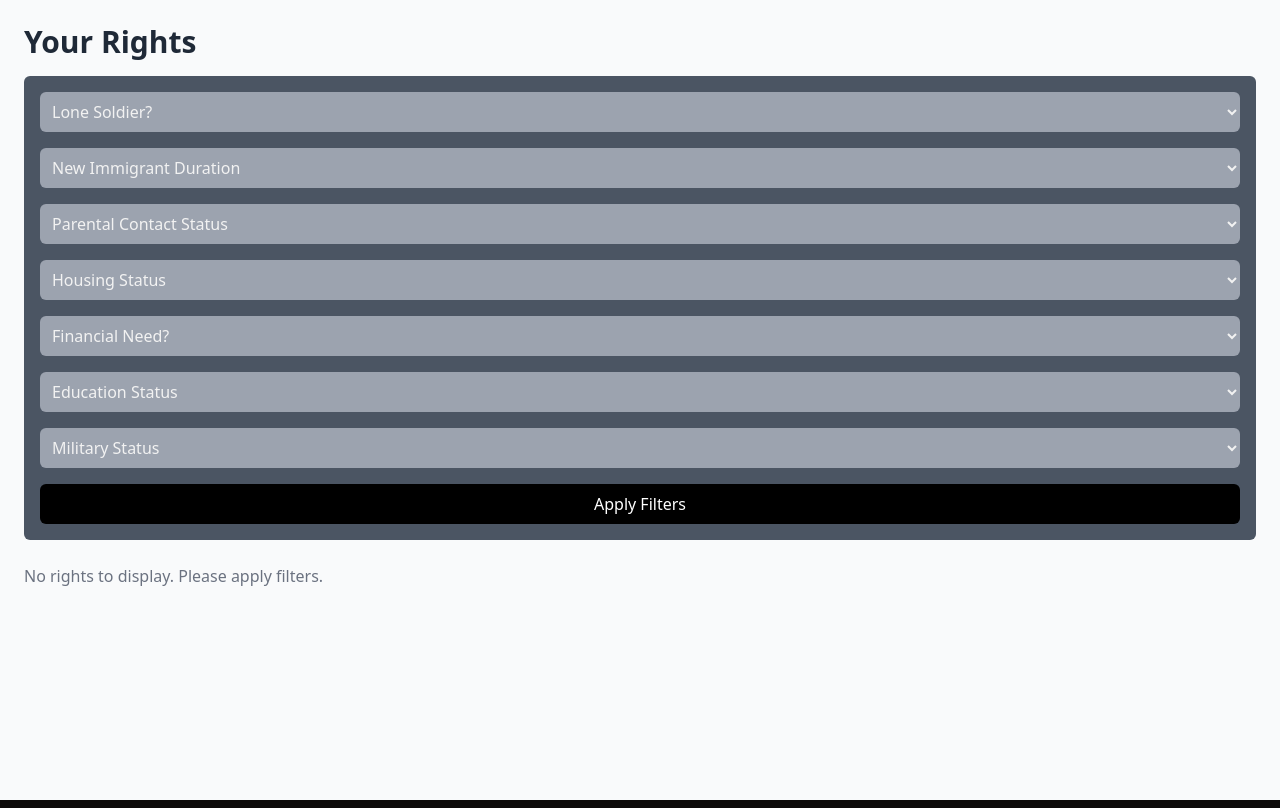
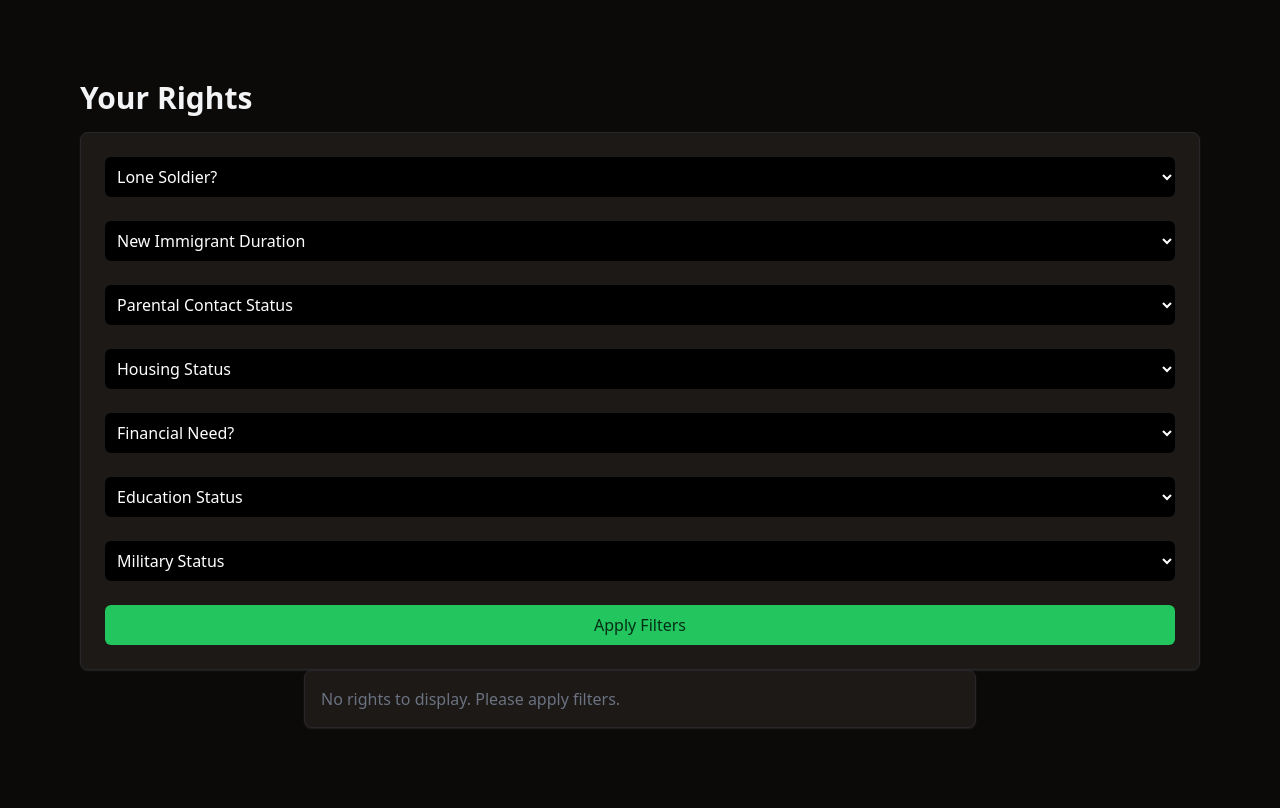
Before and after one commit to liavbenshimon/lone-soldier, a React (Vite) app in the folder frontend-app/: page /rights in a window 1280 px wide. Built offline with nearby package versions, Linux system fonts and the light colour scheme.

Commit message:
commiting

```diff
--- a/frontend-app/src/components/RightsCard.tsx
+++ b/frontend-app/src/components/RightsCard.tsx
@@ -10,7 +10,8 @@ interface RightsCardProps {
 
 const RightsCard: React.FC<RightsCardProps> = ({ title, description, contact }) => {
   return (
-    <Card className="p-4 shadow-md bg-gray-900 text-white">
+    // useless
+    <Card className="p-2 shadow-md bg-gray-200 text-white">
       <Accordion type="single" collapsible>
         <AccordionItem value="item-1">
           <AccordionTrigger>
--- a/frontend-app/src/components/RightsFilter.tsx
+++ b/frontend-app/src/components/RightsFilter.tsx
@@ -32,13 +32,14 @@ const RightsFilter: React.FC<RightsFilterProps> = ({ onApplyFilters }) => {
   };
 
   return (
-    <div className="space-y-4 p-4 bg-gray-600 rounded-md">
+<div className="rounded-lg border bg-card text-card-foreground shadow-sm space-y-6 p-6 shadow-black/10 dark:shadow-white/10 w-full mx-auto">
+{/* space-y-4 p-4 bg-gray-800 rounded-md */}
       {/* Lone Soldier */}
       <select
         onChange={(e) =>
           updateFilter("loneSoldier", e.target.value === "true" ? true : e.target.value === "false" ? false : null)
         }
-        className="w-full p-2 rounded-md bg-gray-400"
+        className="w-full p-2 rounded-md bg-black text-white rounded-md hover:bg-gray-800"
       >
         <option value="">Lone Soldier?</option>
         <option value="true">Yes</option>
@@ -46,7 +47,8 @@ const RightsFilter: React.FC<RightsFilterProps> = ({ onApplyFilters }) => {
       </select>
 
       {/* New Immigrant Duration */}
-      <select onChange={(e) => updateFilter("newImmigrant", e.target.value)} className="w-full p-2 rounded-md bg-gray-400">
+      <select onChange={(e) => updateFilter("newImmigrant", e.target.value)}
+      className="w-full p-2 rounded-md bg-black text-white rounded-md hover:bg-gray-800">
         <option value="">New Immigrant Duration</option>
         <option value="LessThan1Year">Less than 1 year</option>
         <option value="1to5Years">1 to 5 years</option>
@@ -54,7 +56,8 @@ const RightsFilter: React.FC<RightsFilterProps> = ({ onApplyFilters }) => {
       </select>
 
       {/* Parental Contact Status */}
-      <select onChange={(e) => updateFilter("parentalStatus", e.target.value)} className="w-full p-2 rounded-md bg-gray-400">
+      <select onChange={(e) => updateFilter("parentalStatus", e.target.value)}
+      className="w-full p-2 rounded-md bg-black text-white rounded-md hover:bg-gray-800">
         <option value="">Parental Contact Status</option>
         <option value="NoContact">No Contact</option>
         <option value="ParentsAbroad">Parents Living Abroad</option>
@@ -62,7 +65,8 @@ const RightsFilter: React.FC<RightsFilterProps> = ({ onApplyFilters }) => {
       </select>
 
       {/* Housing Status */}
-      <select onChange={(e) => updateFilter("housingStatus", e.target.value)} className="w-full p-2 rounded-md bg-gray-400">
+      <select onChange={(e) => updateFilter("housingStatus", e.target.value)}
+      className="w-full p-2 rounded-md bg-black text-white rounded-md hover:bg-gray-800">
         <option value="">Housing Status</option>
         <option value="OnBase">On Base</option>
         <option value="Rental">Rental Housing</option>
@@ -74,7 +78,7 @@ const RightsFilter: React.FC<RightsFilterProps> = ({ onApplyFilters }) => {
         onChange={(e) =>
           updateFilter("financialNeed", e.target.value === "true" ? true : e.target.value === "false" ? false : null)
         }
-        className="w-full p-2 rounded-md bg-gray-400"
+        className="w-full p-2 rounded-md bg-black text-white rounded-md hover:bg-gray-800"
       >
         <option value="">Financial Need?</option>
         <option value="true">Yes</option>
@@ -82,14 +86,16 @@ const RightsFilter: React.FC<RightsFilterProps> = ({ onApplyFilters }) => {
       </select>
 
       {/* Education Status */}
-      <select onChange={(e) => updateFilter("educationStatus", e.target.value)} className="w-full p-2 rounded-md bg-gray-400">
+      <select onChange={(e) => updateFilter("educationStatus", e.target.value)}
+      className="w-full p-2 rounded-md bg-black text-white rounded-md hover:bg-gray-800">
         <option value="">Education Status</option>
         <option value="Student">Student</option>
         <option value="NonStudent">Non-Student</option>
       </select>
 
       {/* Military Status */}
-      <select onChange={(e) => updateFilter("militaryStatus", e.target.value)} className="w-full p-2 rounded-md bg-gray-400">
+      <select onChange={(e) => updateFilter("militaryStatus", e.target.value)}
+      className="w-full p-2 rounded-md bg-black text-white rounded-md hover:bg-gray-800">
         <option value="">Military Status</option>
         <option value="Combatant">Combatant</option>
         <option value="NonCombatant">Non-Combatant</option>
@@ -98,7 +104,8 @@ const RightsFilter: React.FC<RightsFilterProps> = ({ onApplyFilters }) => {
       {/* Apply Filters Button */}
       <button
         onClick={handleApply}
-        className="w-full p-2 bg-black text-white rounded-md hover:bg-gray-800"
+        className="w-full p-2 rounded-md bg-primary text-primary-foreground hover:bg-primary/90 px-4 py-2 rounded-md"
+        // className="\w-full p-2 bg-black text-white rounded-md hover:bg-gray-800"
       >
         Apply Filters
       </button>
--- a/frontend-app/src/pages/YourRights.tsx
+++ b/frontend-app/src/pages/YourRights.tsx
@@ -17,12 +17,12 @@ const YourRights: React.FC = () => {
   };
 
   return (
-    <div className="p-6 min-h-screen bg-gray-50">
-      <h1 className="text-3xl font-bold mb-4 text-gray-800">Your Rights</h1>
+    <div className="p-20 min-h-screen bg-20 14.3% 4.1%">
+      <h1 className="text-3xl font-bold mb-4  text-gray-100">Your Rights</h1>
       <RightsFilter onApplyFilters={handleApplyFilters} />
-      <div className="mt-6">
-        {filteredRights.length === 0 ? (
-          <p className="text-gray-500">No rights to display. Please apply filters.</p>
+      <div className="rounded-lg border bg-card text-card-foreground shadow-sm space-y-6 p-4 shadow-black/10 dark:shadow-white/10 w-full max-w-[90%] md:max-w-[60%] mx-auto">
+      {filteredRights.length === 0 ? (
+          <p className="text-gray-500 ">No rights to display. Please apply filters.</p>
         ) : (
           <RightsList rights={filteredRights} />
         )}
```
Also changed, not shown: frontend-app/src/pages/NewPost.tsx (line endings or trailing spaces).
